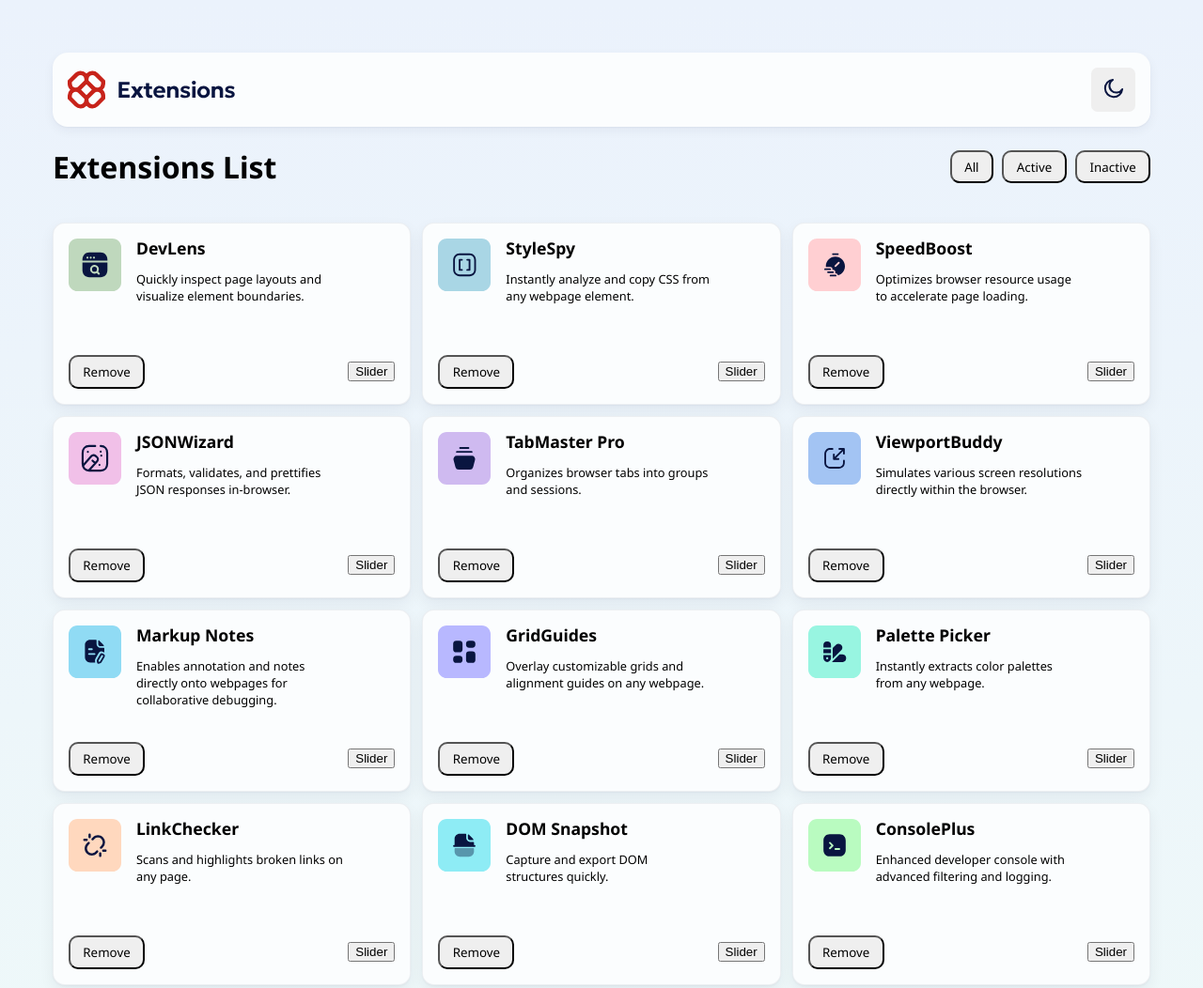
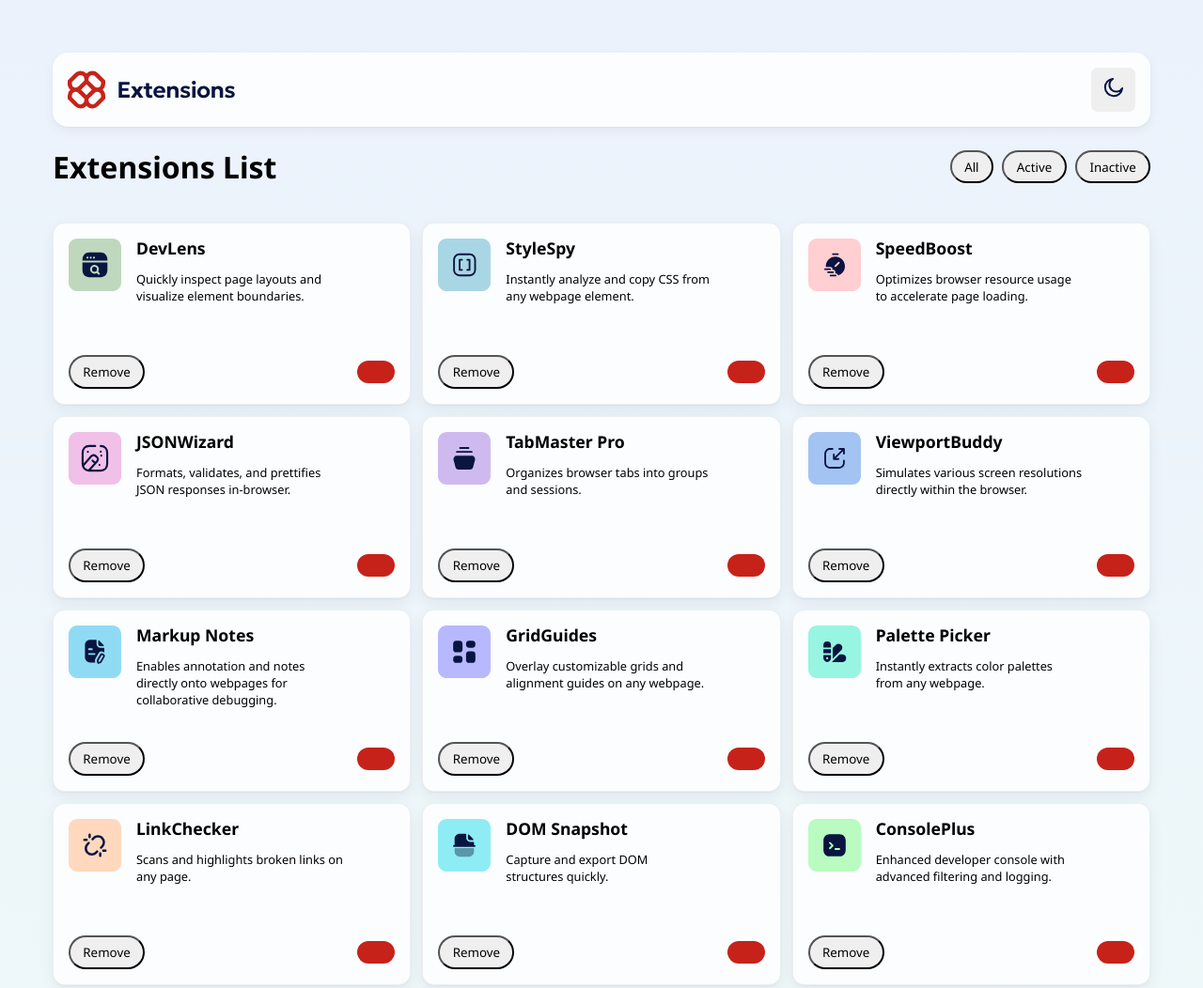
Before and after one commit to kilocharlie96/browser-extensions-manager-ui, a plain HTML site: page index.html in a window 1280 px wide. Shown: the top 1052 px of the page at 94% size. Drawn offline with Linux system fonts and the light colour scheme.

Commit message:
Start styling toggle button, refactor css

```diff
--- a/js/fetchJson.js
+++ b/js/fetchJson.js
@@ -22,11 +22,11 @@ fetch("./data.json")
       </section>
 
       <section class="flex-space-between">
-        <button class="basic-button">
+        <button>
           Remove
         </button>
-        <button>
-          Slider
+        <button class="button-toggle">
+
         </button>
       </section>
 `;
--- a/style.css
+++ b/style.css
@@ -1,5 +1,6 @@
 :root {
   --color-neutral-0: hsl(200, 60%, 99%);
+  --color-red-700: hsl(3, 77%, 44%);
 }
 
 /* BASIC ELEMENTS */
@@ -30,17 +31,17 @@ a {
   cursor: pointer;
 }
 
+button {
+  font-family: "Noto Sans", sans-serif;
+  padding: 0.5em 1em;
+  border-radius: 2em;
+}
+
 /* UNIVERSAL CLASSES */
 .flex-space-between {
   display: flex;
   justify-content: space-between;
   align-items: center;
-}
-
-.basic-button {
-  font-family: "Noto Sans", sans-serif;
-  padding: 0.5em 1em;
-  border-radius: 0.75em;
 }
 
 /* ELEMENTS */
@@ -128,6 +129,13 @@ li.extensions-list-item {
   width: 80%;
 }
 
+.button-toggle {
+  background-color: var(--color-red-700);
+  border: none;
+  width: 3em;
+  height: 1.8em;
+}
+
 /* FOOTER */
 .attribution {
   font-size: 0.6875rem;
```
